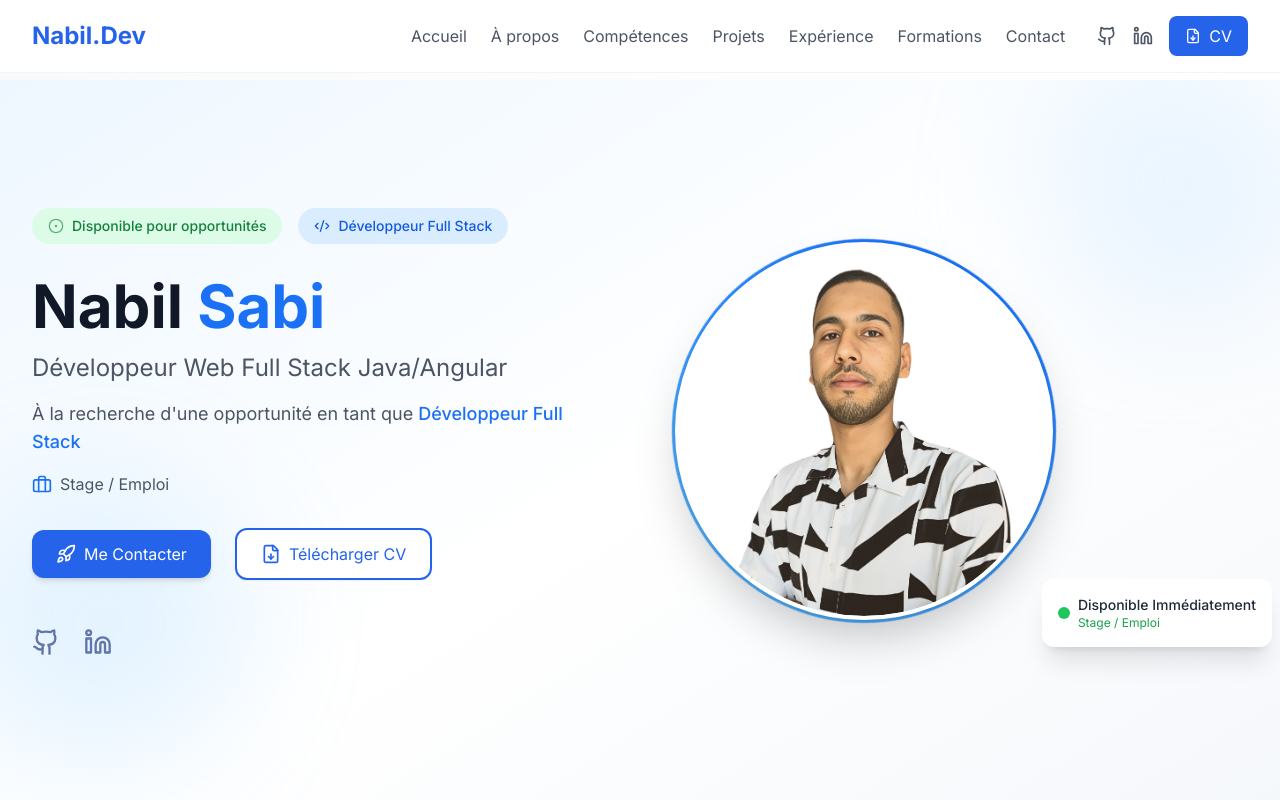
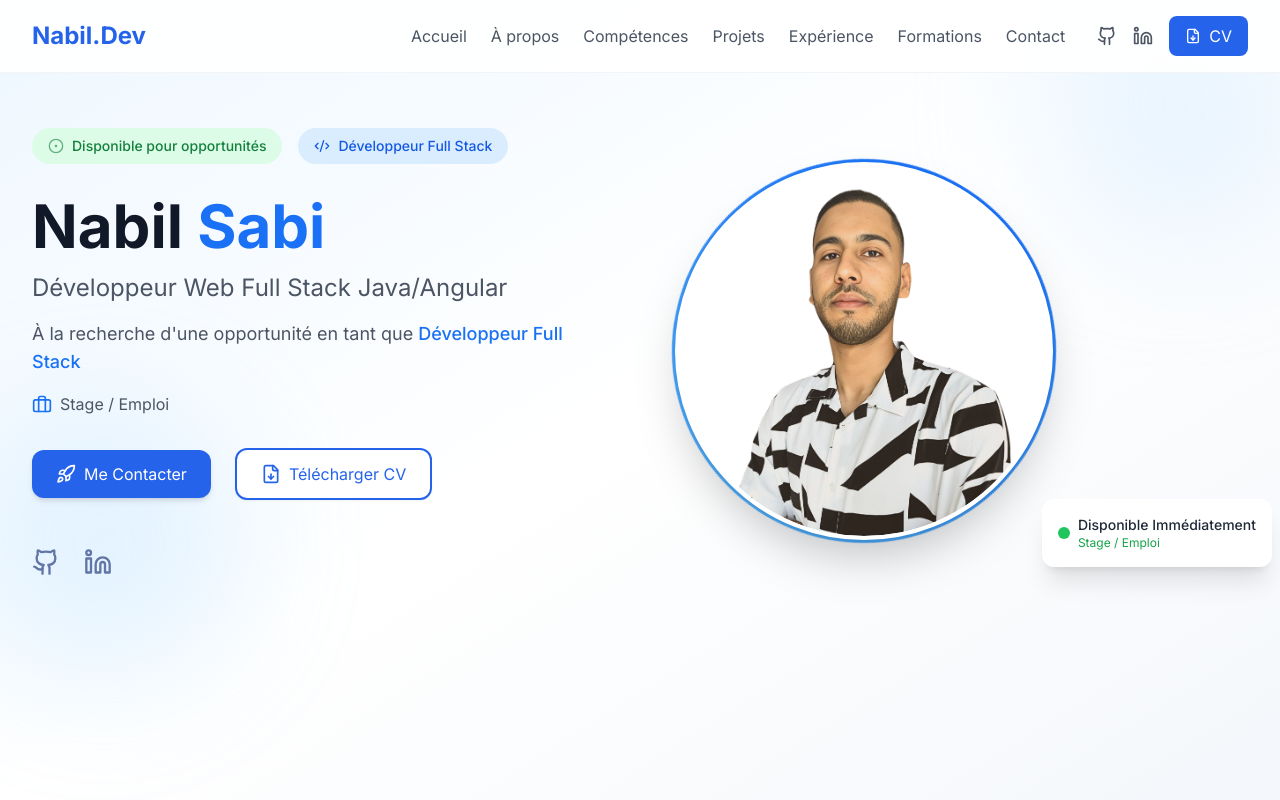
Before and after one commit to nabilsabi01/my-portfolio, a React (Vite) app: page / in a window 1280 px wide. Shown: the top 800 px of the page. Built offline with nearby package versions, Linux system fonts and the light colour scheme.

Commit message:
Update App.tsx

```diff
--- a/src/App.tsx
+++ b/src/App.tsx
@@ -4,16 +4,22 @@ import About from './components/About';
 import Skills from './components/Skills';
 import Projects from './components/Projects';
 import Experience from './components/Experience';
-import Education from './components/Education';
-import Contact from './components/Contact';
-import Footer from './components/Footer';
-import ScrollToTop from './components/ScrollToTop';
+import Header from "./components/Header"
+import Hero from "./components/Hero"
+import About from "./components/About"
+import Skills from "./components/Skills"
+import Projects from "./components/Projects"
+import Experience from "./components/Experience"
+import Education from "./components/Education"
+import Contact from "./components/Contact"
+import Footer from "./components/Footer"
+import ScrollToTop from "./components/ScrollToTop"
 
 function App() {
   return (
-    <div className="min-h-screen bg-gradient-to-br from-gray-50 via-white to-blue-50">
+    <div className="min-h-screen bg-gradient-to-br from-primary-50 via-white to-secondary-50">
       <Header />
-      <main className="pt-20">
+      <main>
         <Hero />
         <About />
         <Skills />
@@ -25,7 +31,7 @@ function App() {
       <Footer />
       <ScrollToTop />
     </div>
-  );
+  )
 }
 
 export default App;
```
